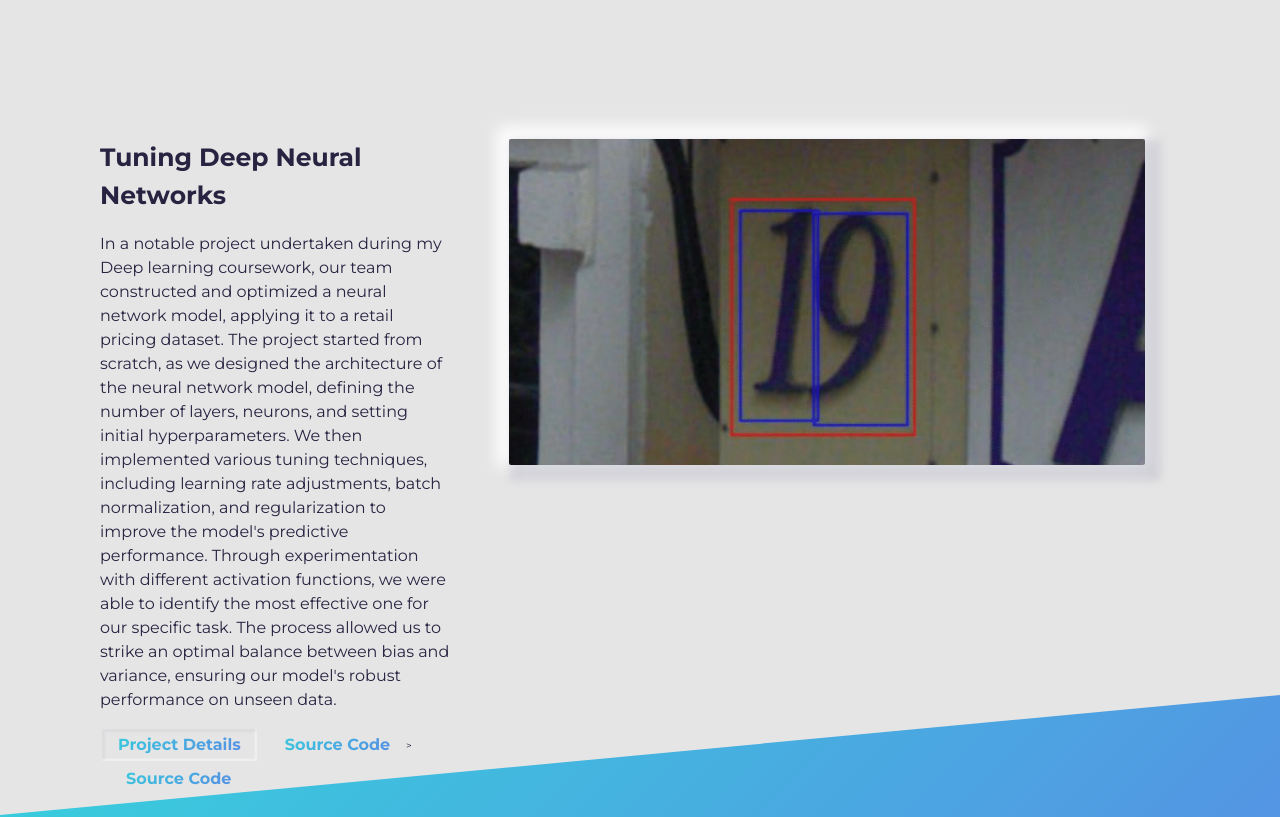
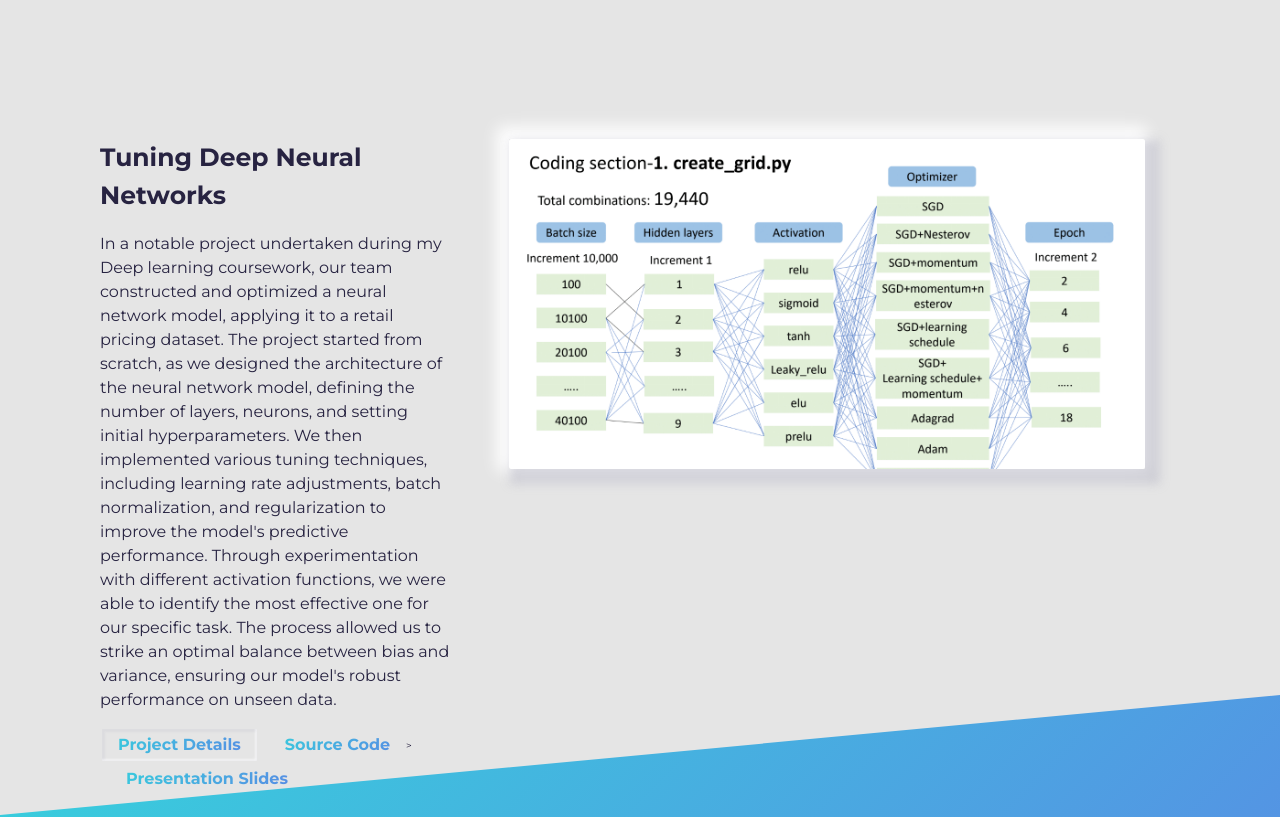
Before and after one commit to Nick-McCubbin/Nick-Mccubbin.github.io, a plain HTML site: page index.html in a window 1280 px wide. Shown: the part 3440-4257 px from the top of the page. Drawn offline with Linux system fonts and the light colour scheme.

Commit message:
Updated Index In order to Fix Button Label for project 4

```diff
--- a/index.html
+++ b/index.html
@@ -250,8 +250,8 @@
                             >Source Code</a
                           >
                           >
-                          <a href="https://drive.google.com/drive/folders/1daXAxIYFoBfRDo0F5qAw3s-jAbBhIBSW?usp=sharing" target="_blank" class="cta-btn text-color-main"
-                            >Source Code</a
+                          <a href="https://docs.google.com/presentation/d/1VhCl9n_L0T76tqRzPkgzcgmYUuxvxAto/edit?usp=sharing&ouid=106799497119067092090&rtpof=true&sd=true" target="_blank" class="cta-btn text-color-main"
+                            >Presentation Slides</a
                           >
                         </div>
                       </div>
@@ -260,7 +260,7 @@
                         <a href="#" target="_blank" rel="noopener noreferrer">
                           <div class="thumbnail rounded">
                             <img
-                              src="./assets/project2.png"
+                              src="./assets/project4.png"
                               class="img-fluid"
                               alt="Project Image"
                               width="1366"
```
